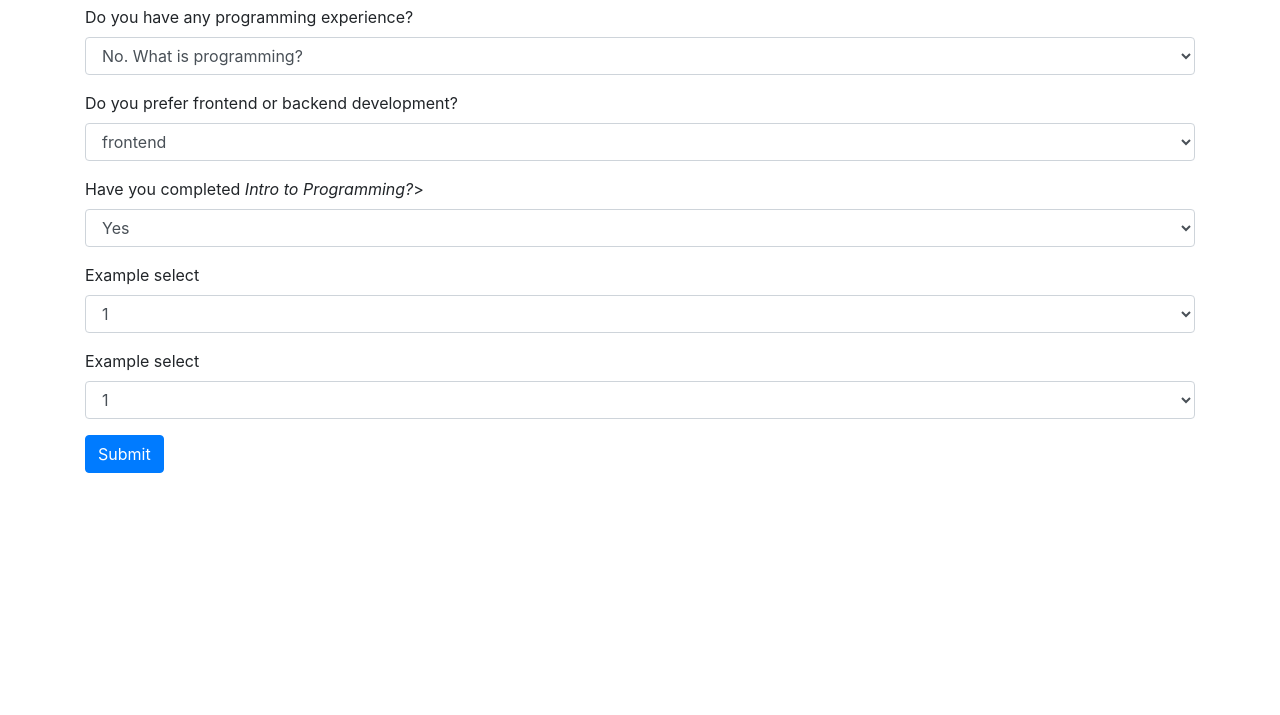
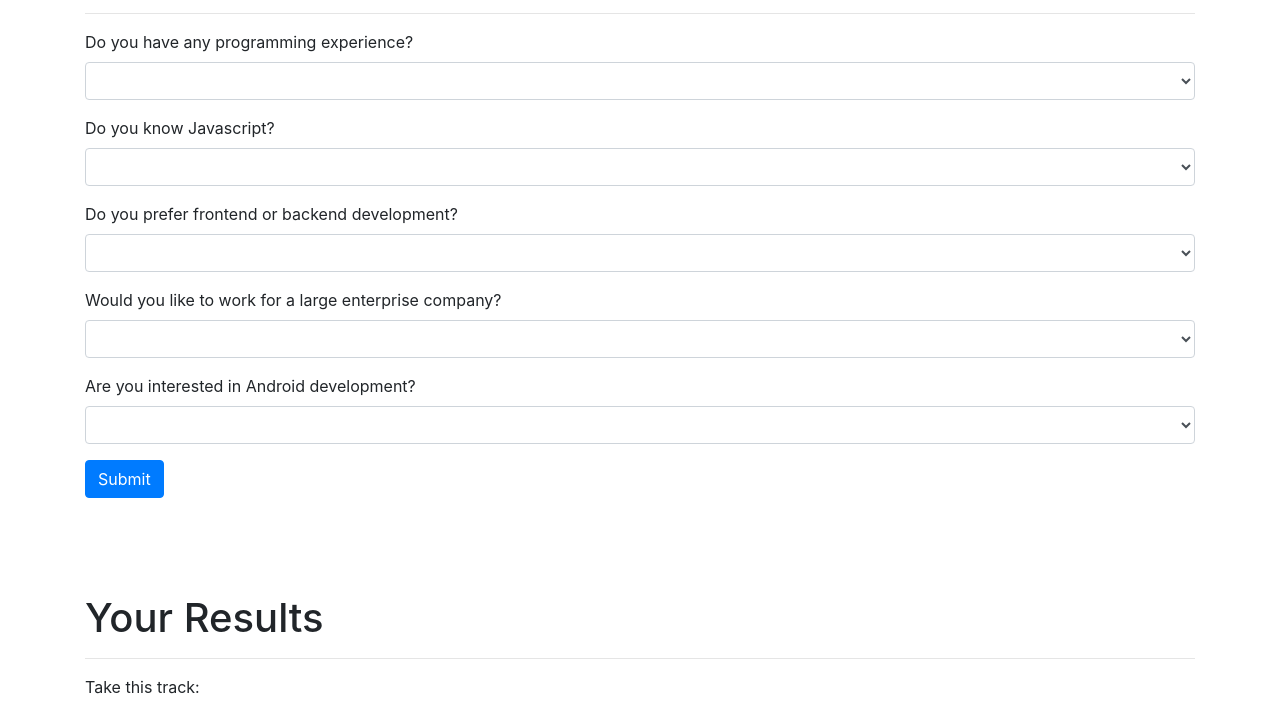
Before and after one commit to seanbyram/track-suggester, a plain HTML site: page survey.html in a window 1280 px wide. Shown: the part 147-862 px from the top of the page. Before the commit the page ends 800 px from the top, so only its background shows below. Drawn offline with Linux system fonts and the light colour scheme.

Commit message:
add logic for form submission event  , update survey questions

```diff
--- a/js/scripts.js
+++ b/js/scripts.js
@@ -0,0 +1,50 @@
+
+// backend logic
+
+
+
+
+
+
+// user interface logic
+
+$(document).ready(function() {
+
+
+$("#survey").submit(function(event){
+
+  var select1 = $("#select1").val();
+  var select2 = $("#select2").val();
+  var select3 = $("#select3").val();
+  var select4 = $("#select4").val();
+  var select5 = $("#select5").val();
+
+  console.log(select1);
+
+
+  event.preventDefault();
+
+});
+
+
+
+
+
+
+
+
+
+
+
+
+
+
+
+
+
+
+
+
+
+
+});
--- a/survey.html
+++ b/survey.html
@@ -38,52 +38,57 @@
       </div>
       <br><br><br><br>
       <div class="container">
-        <form>
+        <form id="survey">
           <h1>Where to begin?</h1>
+          <hr>
           <div class="form-group">
-            <label for="exampleFormControlSelect1">Do you have any programming experience?</label>
-            <select class="form-control" id="exampleFormControlSelect1">
+            <label>Do you have any programming experience?</label>
+            <select class="form-control" id="select1">
+              <option></option>
               <option>No. What is programming?</option>
-              <option>Some</option>
-              <option>I know Javascript and more!</option>
+              <option>Yes</option>
+            </select>
+          </div>
+          <div class="form-group">
+            <label for="exampleFormControlSelect1">Do you know Javascript?</label>
+            <select class="form-control" id="select2">
+              <option></option>
+              <option>Yes</option>
+              <option>No</option>
             </select>
           </div>
           <div class="form-group">
             <label for="exampleFormControlSelect1">Do you prefer frontend or backend development?</label>
-            <select class="form-control" id="exampleFormControlSelect1">
+            <select class="form-control" id="select3">
+              <option></option>
               <option>frontend</option>
               <option>backend</option>
             </select>
           </div>
           <div class="form-group">
-            <label for="exampleFormControlSelect1">Have you completed <em>Intro to Programming?</em>></label>
-            <select class="form-control" id="exampleFormControlSelect1">
+            <label for="exampleFormControlSelect1">Would you like to work for a large enterprise company?</label>
+            <select class="form-control" id="select4">
+              <option></option>
               <option>Yes</option>
               <option>No</option>
             </select>
           </div>
           <div class="form-group">
-            <label for="exampleFormControlSelect1">Example select</label>
-            <select class="form-control" id="exampleFormControlSelect1">
-              <option>1</option>
-              <option>2</option>
-              <option>3</option>
-              <option>4</option>
-              <option>5</option>
+            <label for="exampleFormControlSelect1">Are you interested in Android development?</label>
+            <select class="form-control" id="select5">
+              <option></option>
+              <option>Yes</option>
+              <option>No</option>
             </select>
           </div>
-          <div class="form-group">
-            <label for="exampleFormControlSelect1">Example select</label>
-            <select class="form-control" id="exampleFormControlSelect1">
-              <option>1</option>
-              <option>2</option>
-              <option>3</option>
-              <option>4</option>
-              <option>5</option>
-            </select>
-          </div>
-          <button type="submit" class="btn btn-primary">Submit</button>
+          <button id="submit" type="submit" class="btn btn-primary">Submit</button>
         </form>
+      <br><br><br><br>
+      <div class="">
+          <h1>Your Results</h1>
+          <hr>
+          <p>Take this track:<span id="result"></span></p>
+      </div>
 
       </div>
 
```
